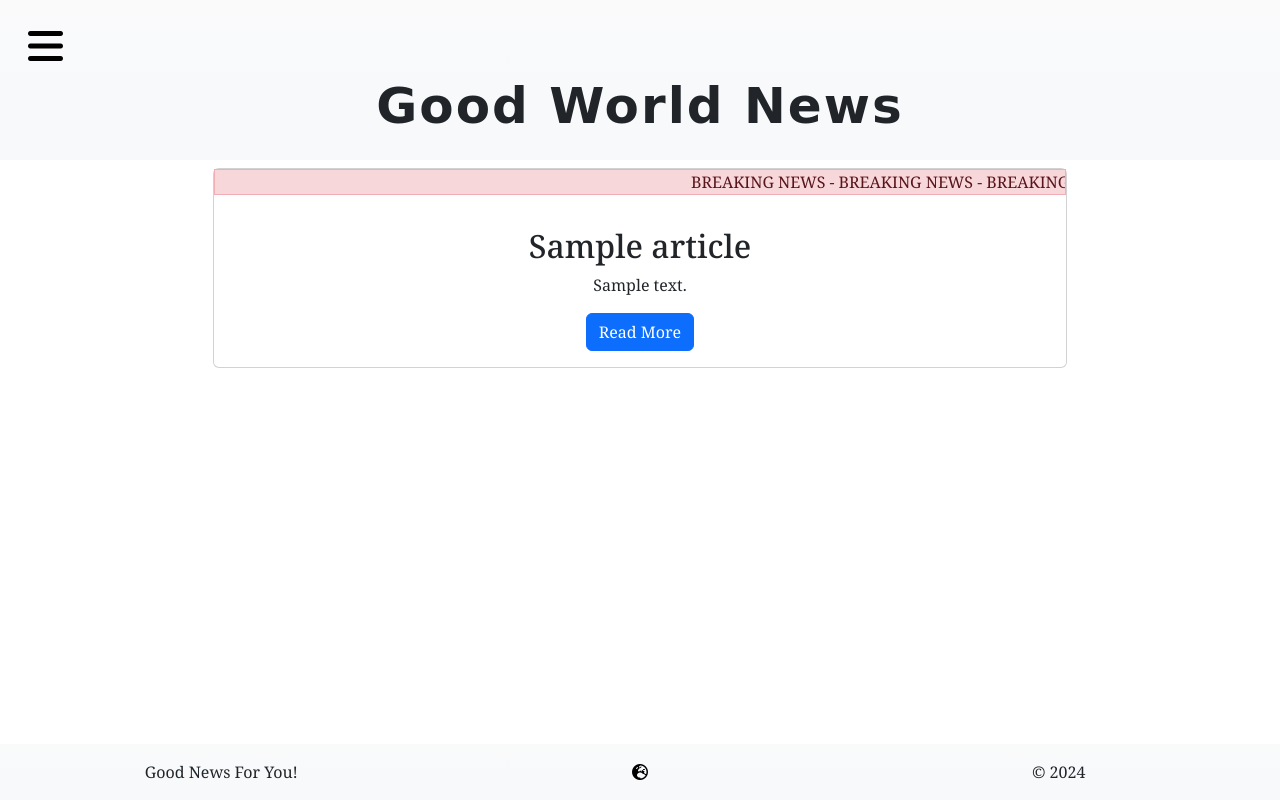
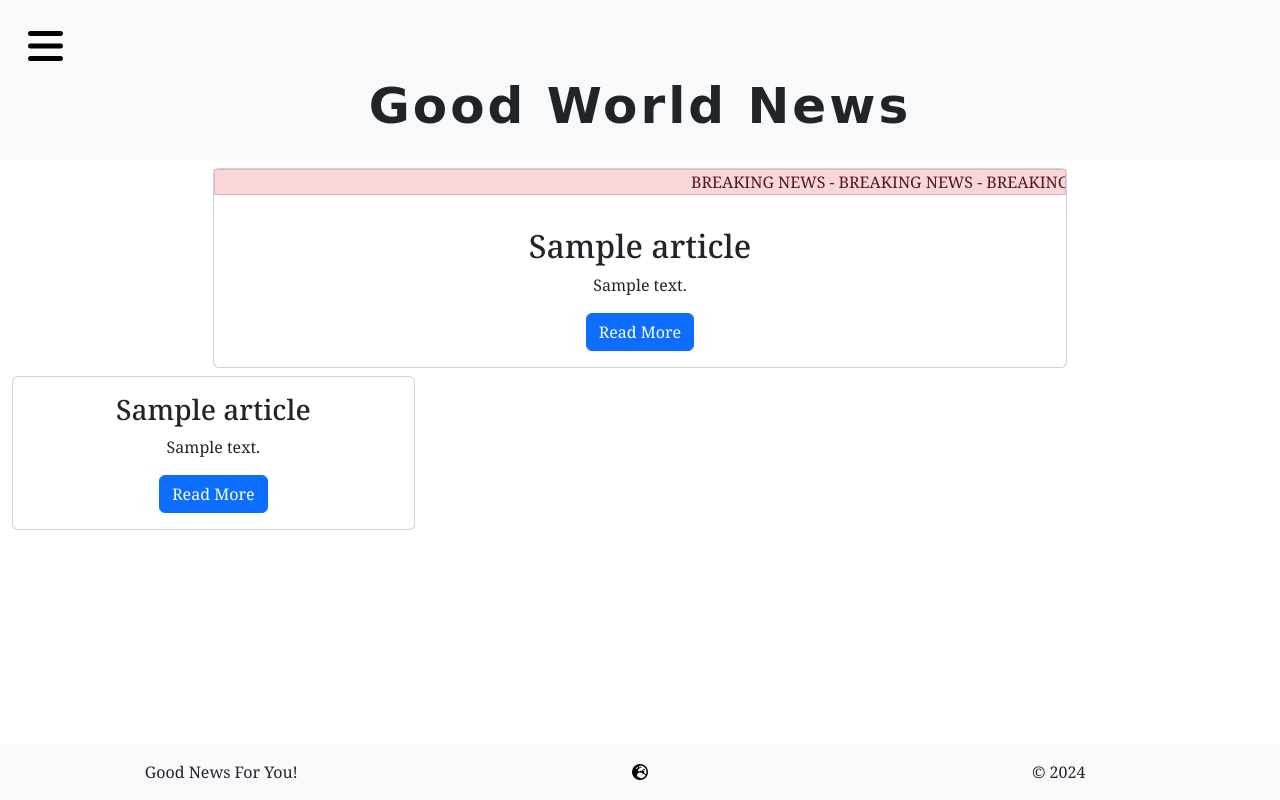
Before and after one commit to MrMarlonM/good-world-news, a Django app: template newsfeed/templates/newsfeed/index.html in a window 1280 px wide. Run offline with Django 4.2, Linux system fonts and the light colour scheme; the template is opened without the code that fills it: values that come from a table or form of the project are taken from there, others are empty; tables that the repository leaves empty hold one stand-in row (values such as "Sample post"); some libraries are stand-ins or nearby versions; some web fonts are replaced.

Commit message:
Add html code for articles to index.html

```diff
--- a/newsfeed/templates/newsfeed/index.html
+++ b/newsfeed/templates/newsfeed/index.html
@@ -16,17 +16,31 @@
                 <h2 class="card-title text-center">{{ new.title }}</h2>
                 <p class="card-text text-center">{{ new.excerpt }}</p>
                 <div class=" d-flex justify-content-center">
-                    <a href="#" class="btn btn-primary">Read More</a>
+                    <a href="#" class="btn btn-primary stretched-link">Read More</a>
                 </div>
             </div>
         </div>
     </div>
     {% endfor %}
-
-    {% for article in articles %}
-
-    {% endfor %}
-
+    <div class="row">
+        {% for article in articles %}
+        <div class="col-md-4 mb-2">
+            <div class="card">
+                <div class="card-body">
+                    <h3 class="card-title text-center">{{ article.title }}</h3>
+                    <p class="card-text text-center">{{ article.excerpt }}</p>
+                    <div class=" d-flex justify-content-center">
+                        <a href="#" class="btn btn-primary stretched-link">Read More</a>
+                    </div>
+                </div>
+            </div>
+        </div>
+        {% if forloop.counter|divisibleby:3 %}
+    </div>
+    <div class="row">
+        {% endif %}
+        {% endfor %}
+    </div>
 </div>
 
 {% endblock %}
--- a/static/css/style.css
+++ b/static/css/style.css
@@ -5,7 +5,7 @@
 .title {
     font-family: "Sevillana", cursive;
     font-weight: 600;
-    letter-spacing: 2px;
+    letter-spacing: 3px;
     font-size: 50px;
     text-align: center;
 }
```
